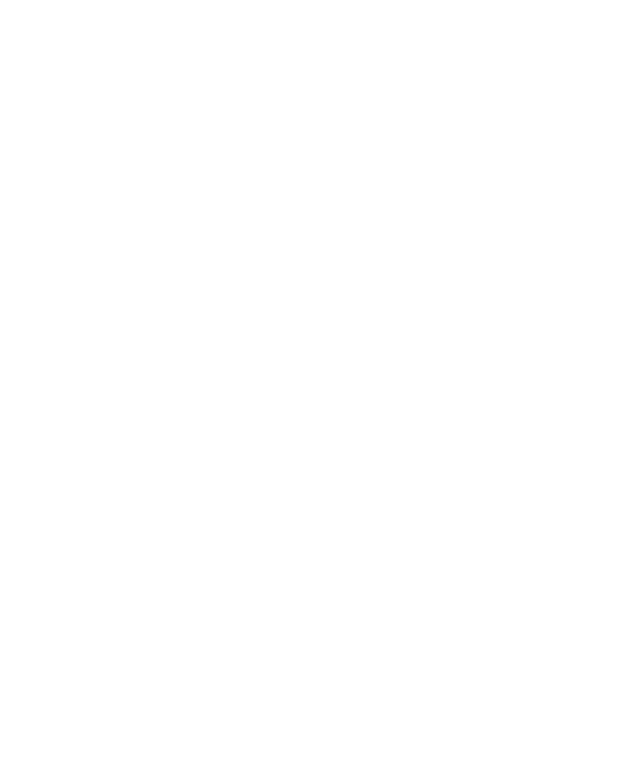
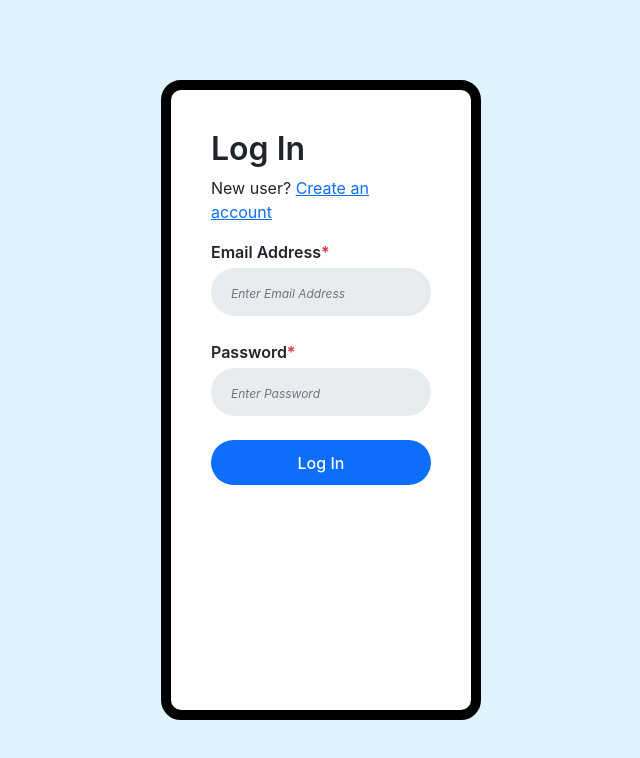
Before and after one commit to ESDeezknee/ESDeezknee-Frontend, a Vue app: page /login in a window 1280 px wide. Before the commit this address had no page. Shown: the top 758 px of the page, without its empty margins (405-1045 px from the left). Built offline with nearby package versions, Linux system fonts and the light colour scheme.

Commit message:
Edit broadcast view, add login page

```diff
--- a/src/router/index.js
+++ b/src/router/index.js
@@ -8,6 +8,8 @@
 import InputGroupView from '../views/InputGroupView.vue'
 import AllGroupsView from '../views/AllGroupsView.vue';
 import BroadcastView from '../views/BroadcastView.vue';
+import LoginView from '../views/LoginView.vue';
+import SignupView from '../views/SignupView.vue';
 
 
 const router = createRouter({
@@ -65,6 +67,16 @@
       path: '/broadcast/:group_id',
       name: 'broadcast',
       component: BroadcastView
+    },
+    {
+      path: '/login',
+      name: 'login',
+      component: LoginView
+    },
+    {
+        path: '/signup',
+        name: 'signup',
+        component: SignupView
     }
 
   ]
--- a/src/views/AllGroupsView.vue
+++ b/src/views/AllGroupsView.vue
@@ -45,7 +45,7 @@
     },
     data () {
         return {
-            groupings: [],
+            groupings: []
         }
     },
     created() {
--- a/src/views/InputGroupView.vue
+++ b/src/views/InputGroupView.vue
@@ -12,8 +12,11 @@
         </div>
       <div class="input-group-view">
         <div class="card border border-0">
+
+          <div id="errorMsg" style="font-size:x-small; font-style: italic;"></div>
+
+
           <div class="card-body bg-light">
-
             <form>
               <div class="mb-3" style="font-size:small">
                 <label for="pax" class="col col-form-label">Number of pax:</label>
@@ -36,7 +39,7 @@
         <!-- Pop-up upon confirmation-->
 
           <div class="notification-box position-absolute top-50 start-20" id="notification-box" v-if="showNotification">
-            <p class="notification-title d-flex justify-content-left" style="font-size:small">Group created successfully! 🥳 </p>
+            <p class="notification-title d-flex justify-content-center" style="color: #38b000; font-size:large; font-weight:900;">SUCCESS! &nbsp;<i class="bi bi-emoji-smile"></i> </p>
             <button @click="showNotification = false" type="button" class="btn-close d-flex justify-content-right " aria-label="Close"></button>
             <hr>
             <div class="notification-body justify-content-center" style="font-size:x-small">
@@ -81,6 +84,7 @@
         description: '',
         groupID: '',
         showNotification: false,
+        errorMsg: ''
       }
     },
     async created() {
@@ -91,6 +95,7 @@
     createGroup() {
         const no_of_pax = document.getElementById("no_of_pax").value;
         const description = document.getElementById("description").value;
+        let errorMsg = "";
         // const = { no_of_pax, description };
         const body = {
                   list_account: [1],
@@ -102,13 +107,40 @@
         axios.post("http://127.0.0.1:6104/handleGroup/create", body)
         .then((response) => {
             // Set groupID and show notification
-            this.groupID = response.data.data.group_obj.grouping_id;
             // console.log(this.groupID)
-            this.showNotification = true;
+
+            console.log(this.no_of_pax)
+            console.log(this.description)
+            this.showNotification = false;
+
+            if(this.description == "" && !this.no_of_pax){
+                errorMsg = "Please enter number of pax & description!"
+            }
+            else if(this.description == ""){
+                errorMsg = "Please enter description!"
+            }
+            else if(this.no_of_pax == ""){
+                errorMsg = "Please enter number of pax!"
+            }
+            else{
+              this.groupID = response.data.data.group_obj.grouping_id;
+              this.showNotification = true;
+            }
+
+            let temp = document.getElementById("errorMsg")
+            temp.innerHTML = errorMsg
+            if(errorMsg != ""){
+              temp.classList.add("alert")
+              temp.classList.add("alert-danger")
+
+            }
+
 
         })
         .catch((error) => {
-            console.log(error);
+
+          // this.errorMsg = "An error occurred while creating the group.";
+          console.log(error)
         });
     },
 
@@ -163,7 +195,8 @@
 
 .notification-box {
   position: relative;
-  background-color: #fff;
+  /* background-color: #fff; */
+  background-color: rgba(25, 135, 84, 0.1);
   border-radius: 4px;
   box-shadow: 0px 0px 10px rgba(0, 0, 0, 0.5);
   padding: 20px;
@@ -182,6 +215,10 @@
   border: none;
   cursor: pointer;
 }
+.input-field::placeholder {
+  font-size: small;
+}
+
 
 
 
--- /dev/null
+++ b/src/views/LoginView.vue
@@ -0,0 +1,149 @@
+<template>
+  <MobileTemplate>
+    <div class="login-container">
+      <div class="heading">
+        <h1 class="text text-large fw-900">Log In</h1>
+        <!-- sign up not working-->
+        <p class="text text-normal">New user? <span><router-link to="/signup" class="text text-links">Create an account</router-link></span>
+        </p>
+
+        <div id="errorMsg"></div>
+      </div>
+
+      <div class="form">
+        <div class="mb-4">
+          <label for="email" class="input-label fw-semibold mb-1" title="Email Address is required">Email Address<span class="text-danger">*</span></label>
+          <input v-model="email" type="email" name="email" id="email" class="input-field form-control" placeholder="Enter Email Address" required>
+        </div>
+
+        <div class="mb-4">
+          <label for="password" class="input-label fw-semibold mb-1" title="Password is required">Password<span class="text-danger">*</span></label>
+          <input v-model="password" type="password" name="password" id="password" class="input-field form-control" placeholder="Enter Password" required>
+        </div>
+
+        <div class="input-control mt-4">
+          <input v-on:click="loginWithEmail()" type="submit" name="submit" style="color:white"
+          class="input-submit mt-3 w-100 d-flex align-items-center bg-primary justify-content-center" value="Log In">
+        </div>
+      </div>
+
+    </div>
+  </MobileTemplate>
+</template>
+
+
+  <script>
+  import MobileTemplate from '../components/MobileTemplate.vue';
+
+  export default {
+    name: 'LoginView',
+    components: {
+      MobileTemplate
+    },
+    data(){
+        return {
+            email: '',
+            password: '',
+            errorMsg: '',
+        }
+    },
+    methods: {
+        loginWithEmail() {
+            // this.$store.dispatch('loginWithEmail', {email: this.email, password: this.password})
+            // .then(() => {
+            //     this.$router.push('/home')
+            // })
+            // .catch((error) => {
+            //     this.errorMsg = error.message
+            // })
+        }
+    }
+  }
+  </script>
+
+  <style>
+
+* {
+  font-family: 'Inter', sans-serif;
+}
+.login-container {
+  max-width: 400px;
+  margin: auto;
+  padding: 20px;
+}
+
+.text-large {
+	  font-size: 2rem;
+	  font-weight: 600;
+	  color: var(--color-black);
+	}
+
+.form-group {
+  margin-bottom: 10px;
+}
+
+label {
+  display: block;
+  margin-bottom: 5px;
+}
+
+
+.form .input-field {
+	  font-family: inherit;
+	  font-size: 1rem;
+	  font-weight: 400;
+	  line-height: inherit;
+	  width: 100%;
+	  height: auto;
+	  padding: 0.75rem 1.25rem;
+	  border: none;
+	  outline: none;
+	  border-radius: 2rem;
+	  color: var(--color-black);
+	  background: var(--color-light);
+	  text-transform: unset;
+	  text-rendering: optimizeLegibility;
+    background-color: #e9ecef;
+	}
+
+
+  .form .input-submit {
+	  font-family: inherit;
+	  font-size: 1rem;
+	  font-weight: 500;
+	  line-height: inherit;
+	  cursor: pointer;
+	  min-width: 40%;
+	  height: auto;
+	  padding: 0.65rem 1.25rem;
+	  border: none;
+	  outline: none;
+	  border-radius: 2rem;
+	  color: var(--color-white);
+	  background: var(--color-blue);
+	  box-shadow: var(--shadow-medium);
+	  text-transform: capitalize;
+	  text-rendering: optimizeLegibility;
+	}
+
+input[type="text"],
+input[type="password"] {
+  width: 100%;
+  padding: 10px;
+  border-radius: 5px;
+  border: 1px solid #ccc;
+}
+
+button[type="submit"] {
+  display: block;
+  margin-top: 10px;
+  padding: 10px;
+  border-radius: 5px;
+  border: none;
+  background-color: #007bff;
+  color: #fff;
+  cursor: pointer;
+  border-radius: 5px; /* add border-radius */
+}
+
+  </style>
--- /dev/null
+++ b/src/views/SignupView.vue
@@ -0,0 +1,8 @@
+<template>
+</template>
+
+<script>
+</script>
+
+<style>
+</style>
```
Also changed, not shown: src/views/BroadcastView.vue (+57 -14 lines).
